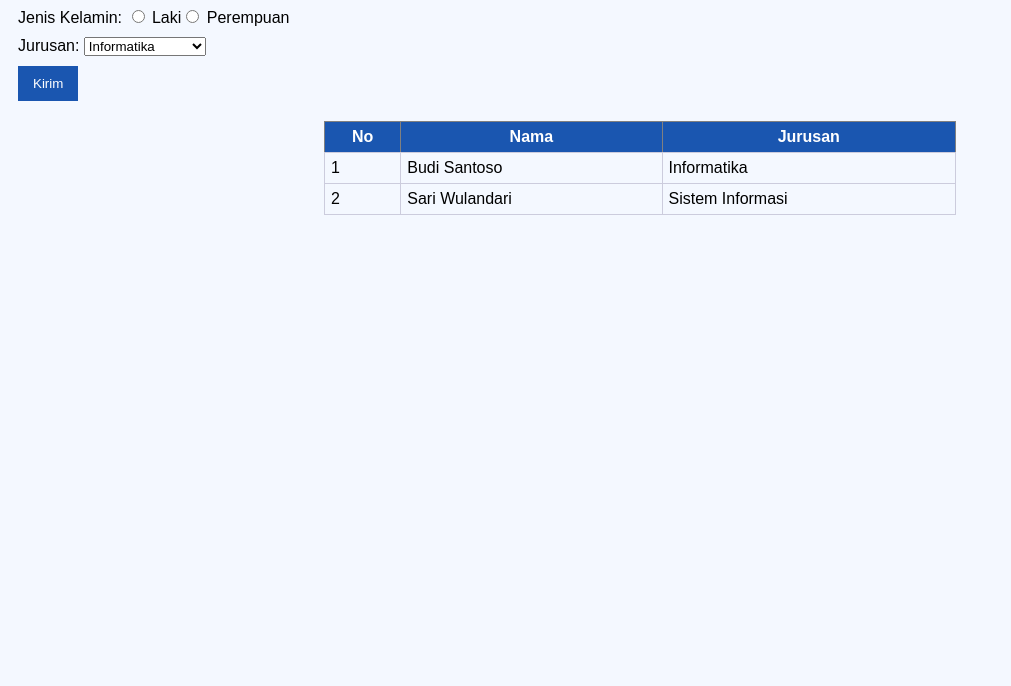
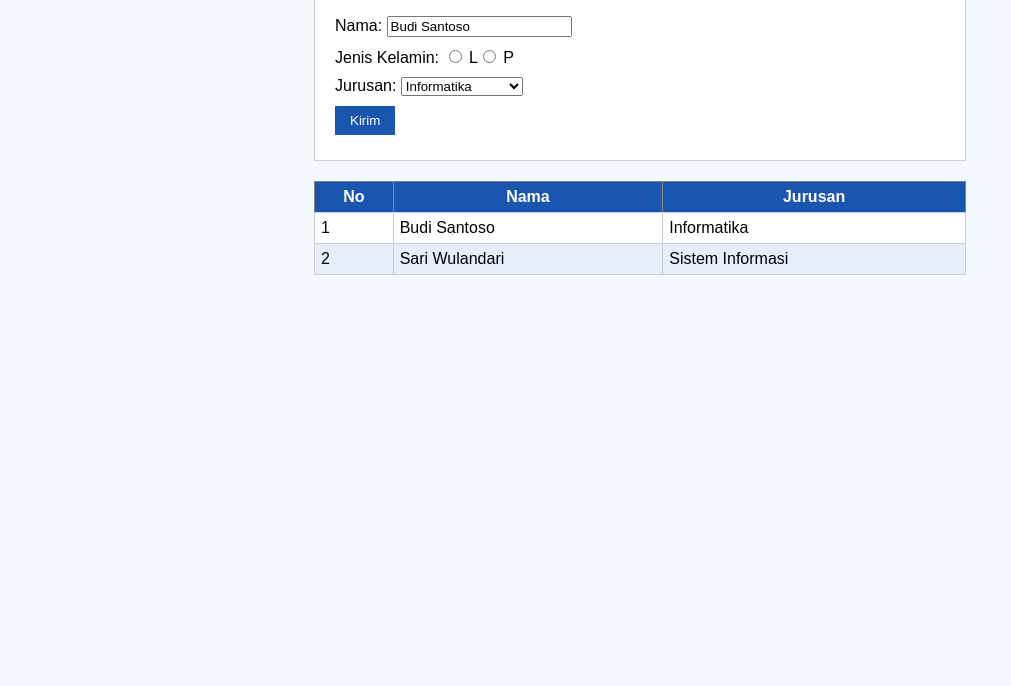
Before and after one commit to febriyanlabs/pemograman-web, a plain HTML site: page pertemuan_3/pendaftaran.html in a window 1280 px wide. Shown: the part 114-800 px from the top of the page, without its empty margins (0-1011 px from the left). Drawn offline with Linux system fonts and the light colour scheme.

Commit message:
semoga fix

```diff
--- a/pertemuan_3/pendaftaran_peserta.html
+++ b/pertemuan_3/pendaftaran.html
@@ -6,17 +6,28 @@
     <title>Pendaftaran Peserta</title>
 
     <style>
+
+      * {
+        box-sizing: border-box;
+      }
+
       body {
         font-family: "Arial";
         background-color: #f4f8ff;
+        margin: 2rem;
+        max-width: 700px;
+        margin: 0 auto;
+        padding: 24px;
       }
 
       form {
         display: flex;
+        background: #fff;
         flex-direction: column;
         gap: 10px;
-        padding: 10px;
-        margin-bottom: 10px;
+        padding: 25px 20px;
+        margin-bottom: 20px;
+        border: 1px solid #ccd;
       }
 
       h1 {
@@ -26,7 +37,7 @@
 
       table {
         border-collapse: collapse;
-        width: 50%;
+        width: 100%;
         margin: 0 auto;
       }
 
@@ -34,6 +45,10 @@
         background-color: #1a56b0;
         color: white;
         padding: 6px;
+      }
+
+      tr:nth-child(even) {
+        background-color: #fff;
       }
 
       td {
@@ -44,8 +59,21 @@
       button {
         background-color: #1a56b0;
         color: #fff;
-        padding: 10px 15px;
+        padding: 7px 15px;
         border: none;
+        cursor: pointer;
+      }
+
+      .aktif {
+        background-color: #e6eefb;
+      }
+
+      @media (max-width: 600px) {
+        body {
+          padding: 12px;
+          max-width: 90%;
+          overflow-x: auto;
+        }
       }
     </style>
   </head>
@@ -55,13 +83,12 @@
     <form action="">
       <div>
         <label for="nama">Nama:</label>
-        <input type="text" name="nama" placeholder="Budi Santoso" /> <br />
+        <input type="text" name="nama" value="Budi Santoso" />
       </div>
       <div>
         <label for="">Jenis Kelamin:</label>
-        <input type="radio" /> <label for="">Laki</label><input type="radio" />
-        <label for="">Perempuan</label>
-        <br />
+        <input type="radio" /> <label for="">L</label><input type="radio" />
+        <label for="">P</label>
       </div>
       <div>
         <label for="">Jurusan:</label>
@@ -69,7 +96,6 @@
           <option value="">Informatika</option>
           <option value="">Sistem Informasi</option>
         </select>
-        <br />
       </div>
       <div>
         <button type="submit">Kirim</button>
@@ -82,12 +108,12 @@
         <th>Nama</th>
         <th>Jurusan</th>
       </tr>
-      <tr>
+      <tr class="aktif">
         <td>1</td>
         <td>Budi Santoso</td>
         <td>Informatika</td>
       </tr>
-      <tr>
+      <tr class="aktif">
         <td>2</td>
         <td>Sari Wulandari</td>
         <td>Sistem Informasi</td>
```
Also changed, not shown: pertemuan_3/html_form_table_css.html (+2 -2 lines).
